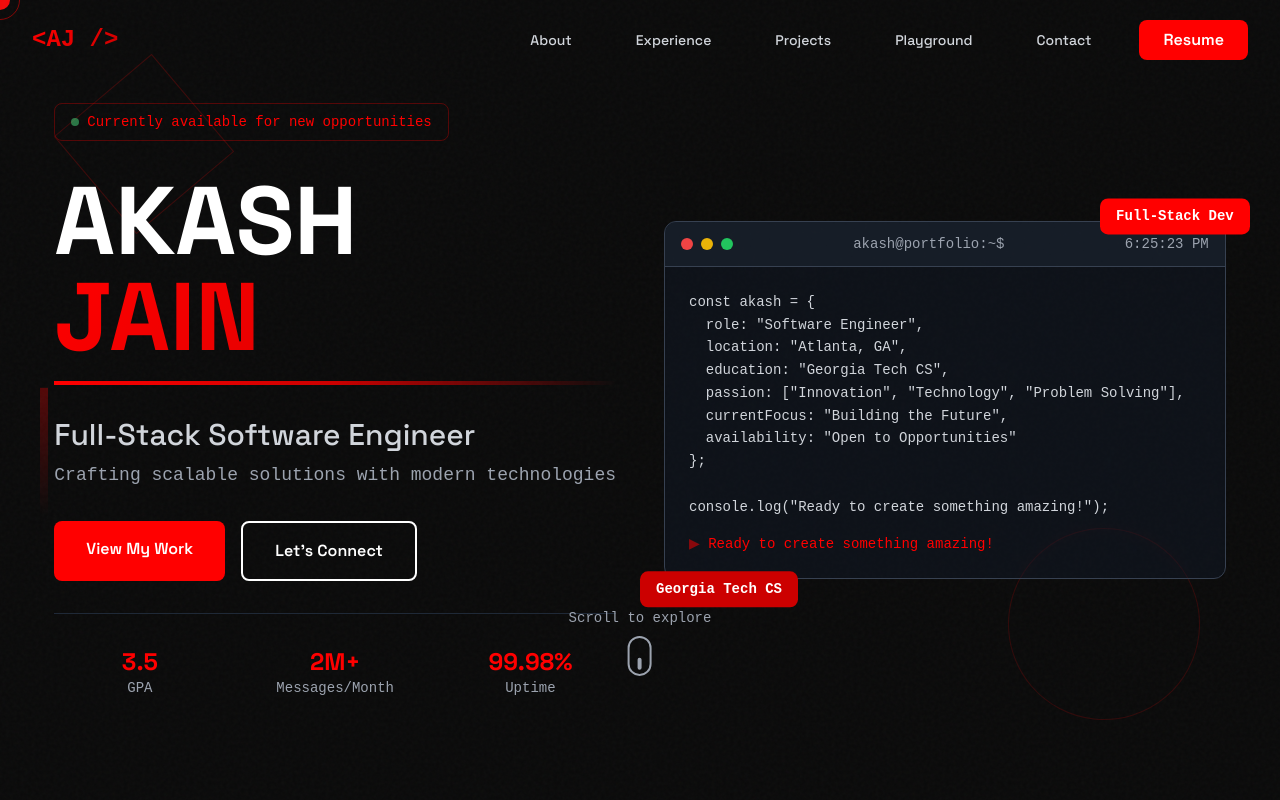
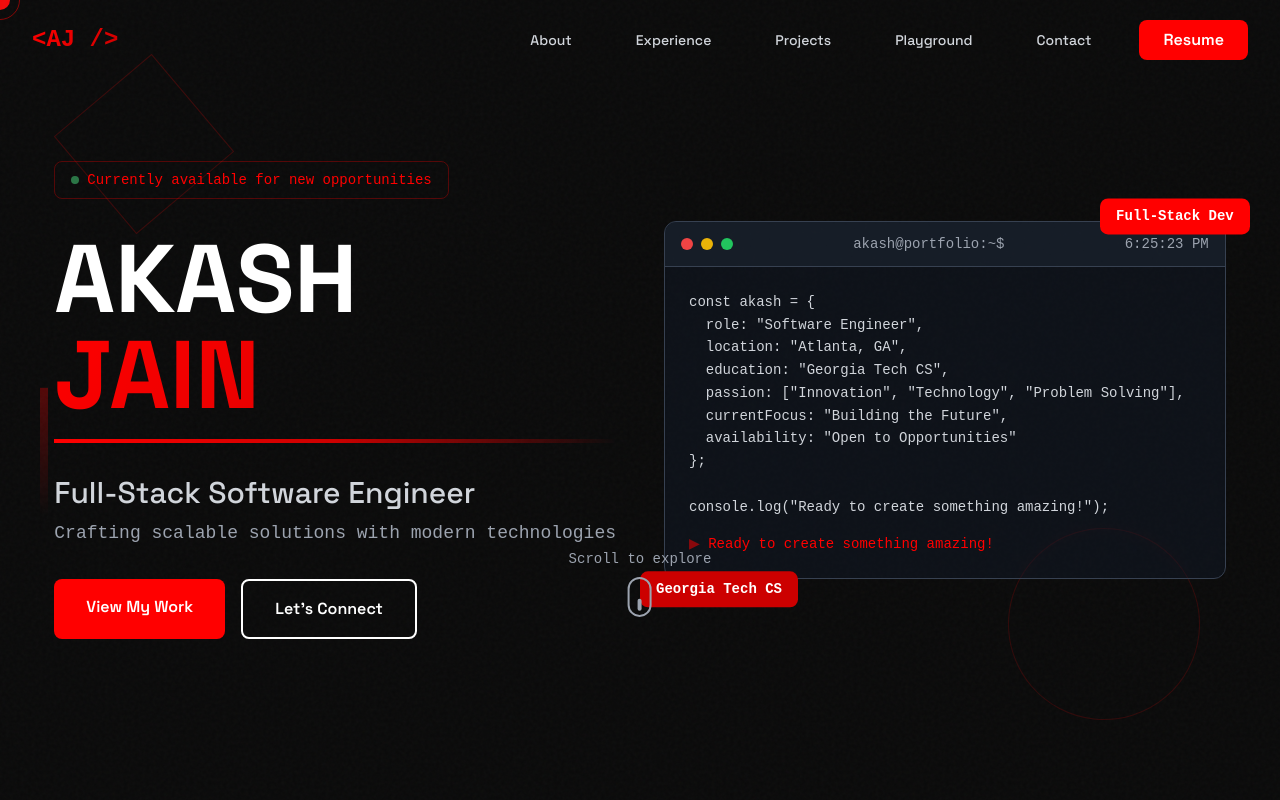
Before and after one commit to akashjainn/portfolio, a Next.js app: page / in a window 1280 px wide. Shown: the top 800 px of the page. Built offline with nearby package versions, Linux system fonts and the light colour scheme.

Commit message:
chore(contact,nav): fix Contact cards; update LinkedIn URL; add resume to public; remove Hero quick stats

```diff
--- a/src/components/Contact.tsx
+++ b/src/components/Contact.tsx
@@ -11,6 +11,7 @@ export default function Contact() {
         </p>
 
         <div className="grid md:grid-cols-3 gap-8 mb-12">
+          {/* Email */}
           <a
             href="mailto:akashjain1311@gmail.com"
             className="group p-6 bg-white/10 rounded-lg hover:bg-white/20 transition-all duration-300"
@@ -27,6 +28,7 @@ export default function Contact() {
             </p>
           </a>
 
+          {/* Phone */}
           <a
             href="tel:678-665-0467"
             className="group p-6 bg-white/10 rounded-lg hover:bg-white/20 transition-all duration-300"
@@ -42,8 +44,9 @@ export default function Contact() {
             </p>
           </a>
 
+          {/* LinkedIn */}
           <a
-            href="https://linkedin.com/in/akashjain1311"
+            href="https://www.linkedin.com/in/akash-jain-687673209/"
             target="_blank"
             rel="noopener noreferrer"
             className="group p-6 bg-white/10 rounded-lg hover:bg-white/20 transition-all duration-300"
--- a/src/components/Hero.tsx
+++ b/src/components/Hero.tsx
@@ -163,26 +163,7 @@ console.log("Ready to create something amazing!");`
               </motion.a>
             </motion.div>
 
-            {/* Quick Stats */}
-            <motion.div
-              initial={{ opacity: 0 }}
-              animate={{ opacity: 1 }}
-              transition={{ delay: 1.6 }}
-              className="grid grid-cols-3 gap-6 pt-8 border-t border-gray-800"
-            >
-              <div className="text-center">
-                <div className="text-2xl font-bold text-primary-red">3.5</div>
-                <div className="text-sm text-gray-400 font-mono">GPA</div>
-              </div>
-              <div className="text-center">
-                <div className="text-2xl font-bold text-primary-red">2M+</div>
-                <div className="text-sm text-gray-400 font-mono">Messages/Month</div>
-              </div>
-              <div className="text-center">
-                <div className="text-2xl font-bold text-primary-red">99.98%</div>
-                <div className="text-sm text-gray-400 font-mono">Uptime</div>
-              </div>
-            </motion.div>
+
           </motion.div>
 
           {/* Right Side - Code Terminal */}
--- a/src/components/Navigation.tsx
+++ b/src/components/Navigation.tsx
@@ -207,7 +207,7 @@ export default function Navigation() {
                       <a href="https://github.com/akashjainn" target="_blank" className="text-gray-400 hover:text-primary-red transition-colors">
                         GitHub
                       </a>
-                      <a href="https://linkedin.com/in/akashjain1311" target="_blank" className="text-gray-400 hover:text-primary-red transition-colors">
+                      <a href="https://www.linkedin.com/in/akash-jain-687673209/" target="_blank" className="text-gray-400 hover:text-primary-red transition-colors">
                         LinkedIn
                       </a>
                     </div>
```
Also changed, not shown: public/README.md (added), 1 other file (tests, documents, lock files or other folders).
